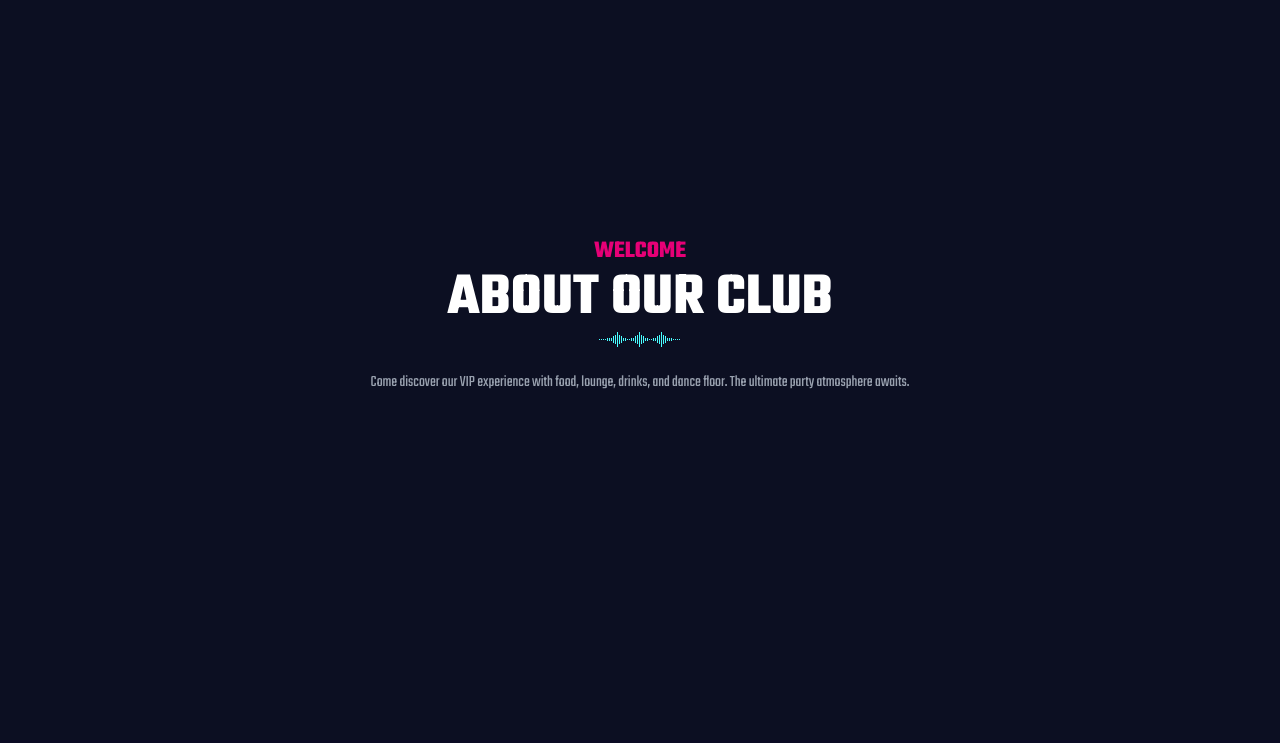
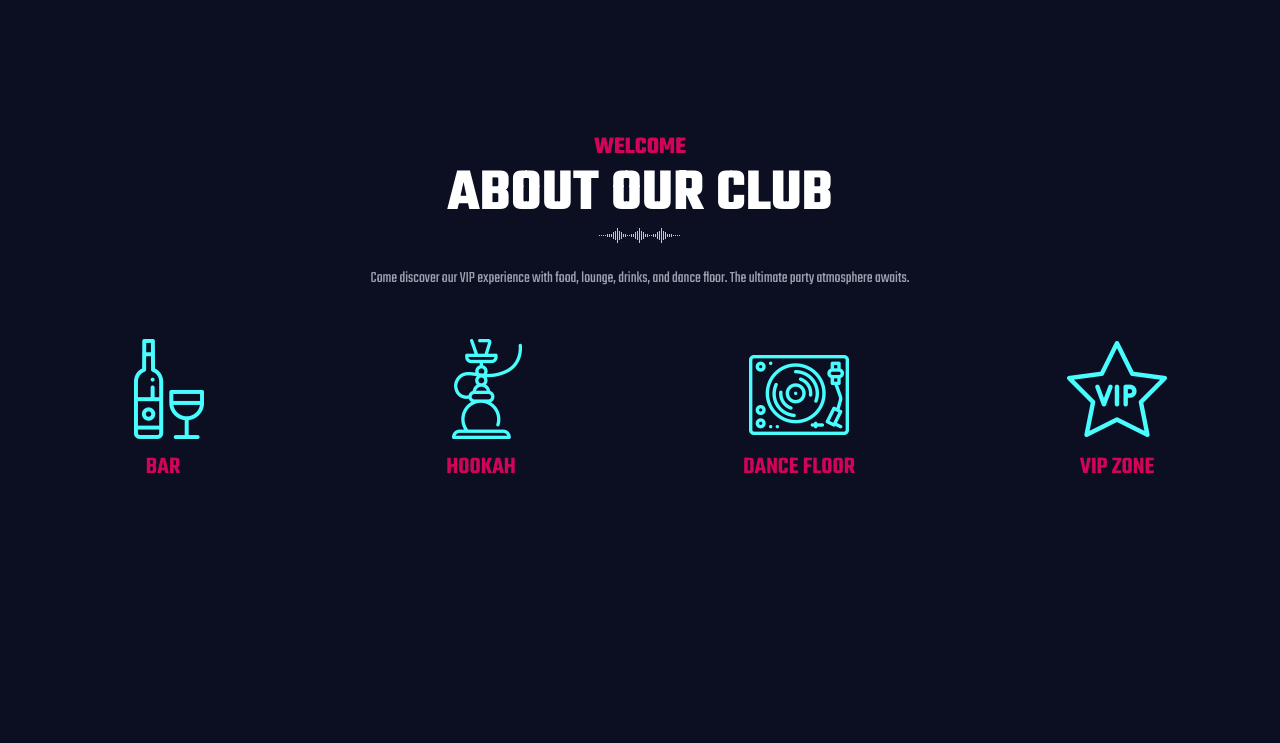
Before and after one commit to Mandy9943/cubanparty, a Next.js app: page / in a window 1280 px wide. Shown: the part 860-1603 px from the top of the page. Built offline with nearby package versions, Linux system fonts and the light colour scheme.

Commit message:
about section

```diff
--- a/app/globals.css
+++ b/app/globals.css
@@ -166,6 +166,34 @@
   animation: fade-slide 0.3s ease-out forwards;
 }
 
+@keyframes shine-hover {
+  from {
+    transform:translateX(-100%);
+  }
+  to {
+    transform:translateX(100%);
+  }
+}
+
+.shine-hover {
+  position: relative;
+  overflow: hidden;
+}
+.shine-hover::before {
+  content: "";
+  position: absolute;
+  top: 0;
+  left: 0;
+  width: 100%;
+  height: 100%;
+  background: linear-gradient(to right, transparent, var(--text-color2), transparent);
+  transform: translateX(-100%);
+}
+
+.group:hover .shine-hover::before {
+  animation: shine-hover 0.6s forwards;
+}
+
 
 @theme inline {
   --color-background: var(--background);
@@ -242,8 +270,8 @@
   --sidebar-accent-foreground: oklch(0.205 0 0);
   --sidebar-border: oklch(0.922 0 0);
   --sidebar-ring: oklch(0.708 0 0);
-  --text-color1: oklch(59.2% 0.249 0.584);
-  --text-color2: oklab(90.54100000000001% -0.14945 -0.0395);
+  --text-color1: #D10459;
+  --text-color2: #6dfdff;
 }
 
 .dark {
--- a/components/Home/HeroBackground.tsx
+++ b/components/Home/HeroBackground.tsx
@@ -19,7 +19,7 @@ const HeroBackground = () => {
             style={{ zIndex: 1 }}
         />
       ))}
-        <div className="absolute inset-0 bg-black/80 z-10" />
+        <div className="absolute inset-0 bg-neutral-950/80 z-10" />
     </div>
   );
 };
--- a/components/Home/Sections/AboutUs.tsx
+++ b/components/Home/Sections/AboutUs.tsx
@@ -1,4 +1,29 @@
+import Link from "next/link";
 import SectionTItle from "../SectionTItle";
+import Image from "next/image";
+
+const services = [
+  {
+    title: "BAR",
+    icon: "/assets/about-img/wine.png",
+    link: "#bar",
+  },
+  {
+    title: "HOOKAH",
+    icon: "/assets/about-img/hookah.png",
+    link: "#hookah",
+  },
+  {
+    title: "DANCE FLOOR",
+    icon: "/assets/about-img/dance-floor.png",
+    link: "#dance",
+  },
+  {
+    title: "VIP ZONE",
+    icon: "/assets/about-img/vip.png",
+    link: "#vip",
+  },
+];
 
 const AboutUs = () => {
   return (
@@ -7,11 +32,35 @@ const AboutUs = () => {
       className="relative min-h-screen w-full bg-[#0c0f22] text-white flex flex-col items-center justify-center px-4 py-16"
     >
       <div className="text-center mb-12">
-        <SectionTItle title="About Our Club" subtitle="Welcome"/>
+        <SectionTItle title="About Our Club" subtitle="Welcome" />
         <p className="mt-6 max-w-xl mx-auto text-gray-400">
           Come discover our VIP experience with food, lounge, drinks, and dance
           floor. The ultimate party atmosphere awaits.
         </p>
+      </div>
+      <div className="grid grid-cols-2 md:grid-cols-4 gap-6 justify-center w-full mx-auto mb-16">
+        {services.map(({ title, icon, link }) => (
+          <Link
+            key={title}
+            href={link}
+            className="group flex flex-col items-center"
+          >
+            <Image src={icon} alt={title} width={100} height={100} />
+
+            {/* el glow falso */}
+            <div className="relative">
+              {/* Blur de fondo que no se corta */}
+              <div className="absolute inset-0 blur-md opacity-0 group-hover:opacity-20 bg-[var(--text-color2)] transition-all duration-300 pointer-events-none"></div>
+
+              {/* Contenedor con el shine y el texto */}
+              <div className="shine-hover flex justify-center items-center mt-3 relative overflow-hidden">
+                <h2 className="relative text-[var(--text-color1)] font-semibold text-2xl group-hover:text-[var(--text-color2)] transition-all duration-300">
+                  {title}
+                </h2>
+              </div>
+            </div>
+          </Link>
+        ))}
       </div>
     </section>
   );
```
Also changed, not shown: public/assets/about-img/dance-floor.png (added).
